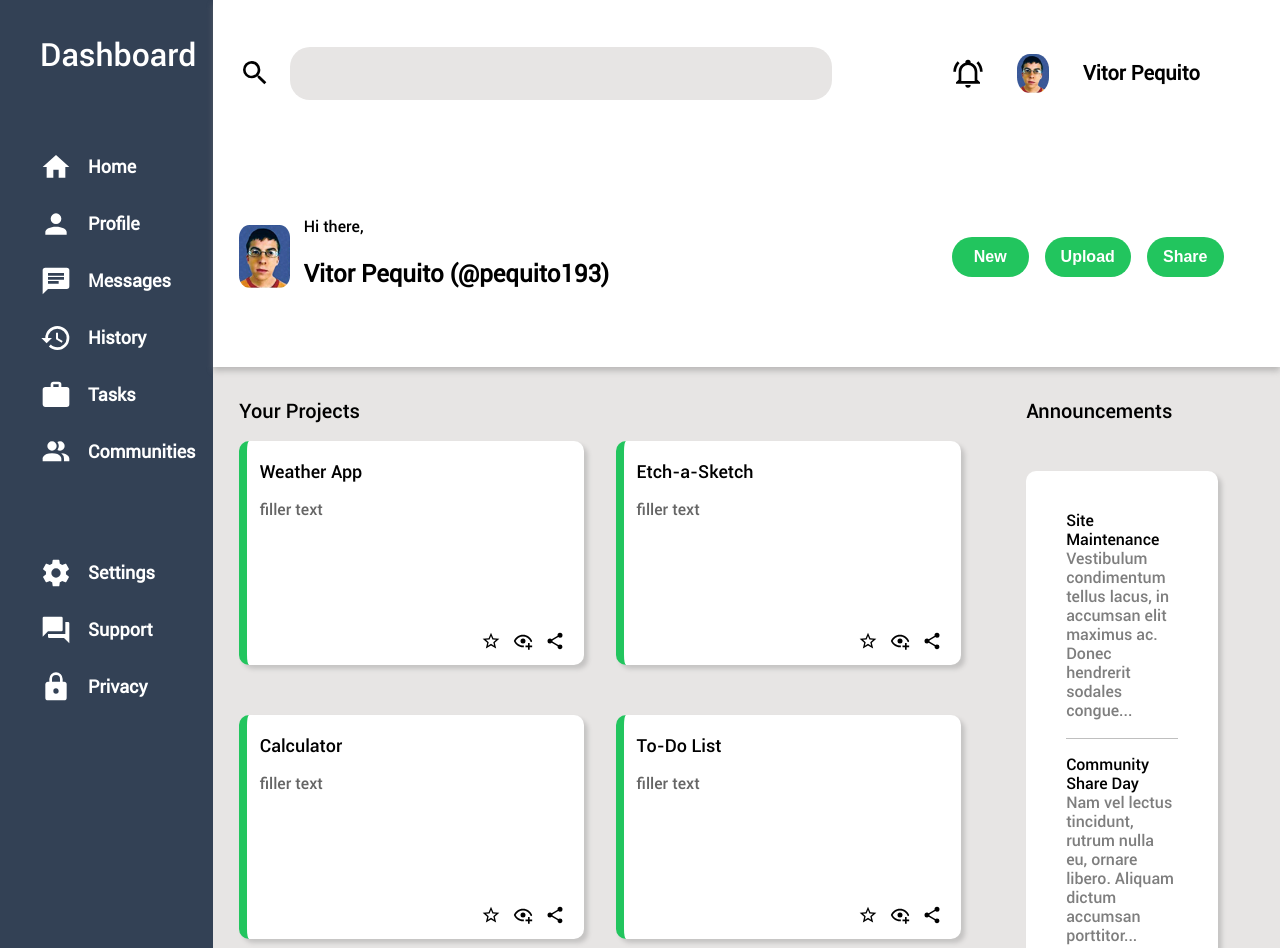
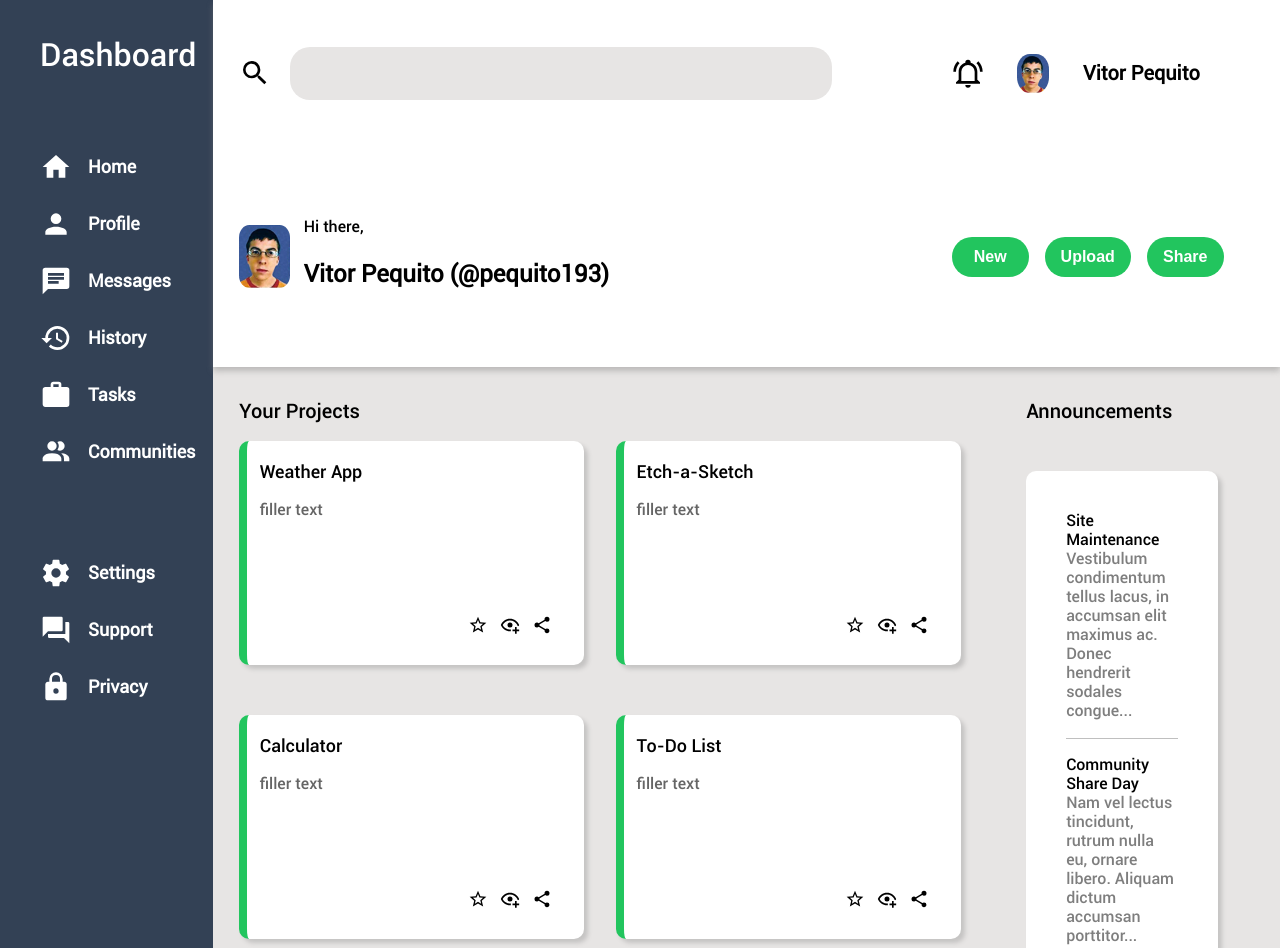
Before and after one commit to pequito193/admin-dashboard, a plain HTML site: page index.html in a window 1280 px wide. Shown: the top 948 px of the page. Drawn offline with Linux system fonts and the light colour scheme.

Commit message:
Change styles

```diff
--- a/styles.css
+++ b/styles.css
@@ -261,8 +261,8 @@ button:hover {
 .card-icons {
     display: flex;
     justify-content: right;
-    margin-right: 1vw;
-    padding-top: 12vh;
+    margin-right: 2vw;
+    padding-top: 10vh;
 }
 
 .card-icons>img {
```
